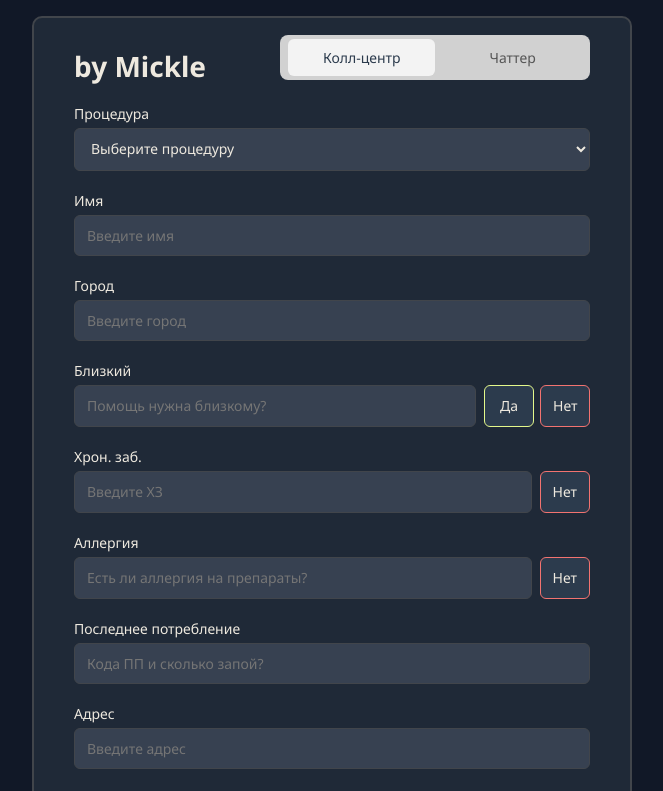
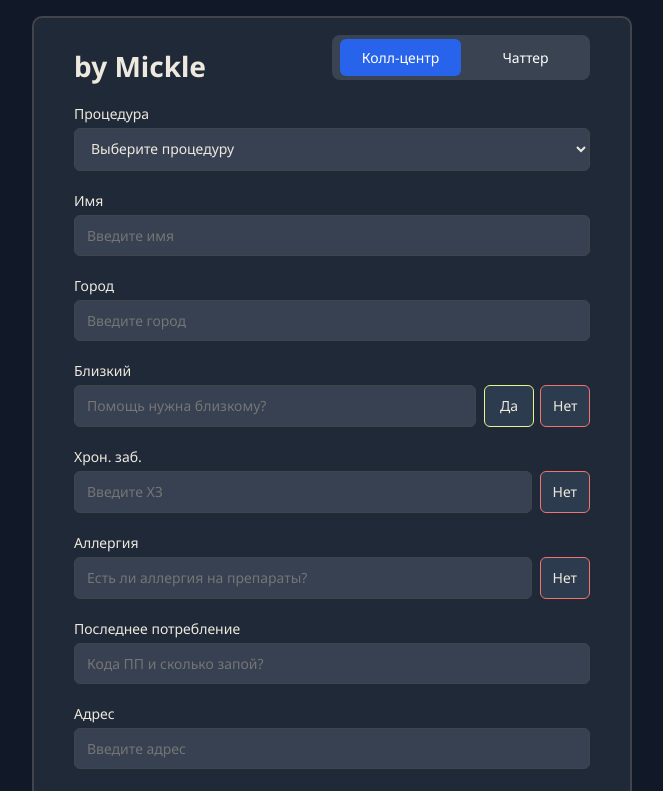
Before and after one commit to verestov/anamnesis-form, a React (Vite) app: page / in a window 1280 px wide. Shown: the top 791 px of the page, without its empty margins (308-971 px from the left). Built offline with nearby package versions, Linux system fonts and the light colour scheme.

Commit message:
redisign

```diff
--- a/src/index.css
+++ b/src/index.css
@@ -48,11 +48,12 @@ textarea {
 }
 
 .role-switcher {
+	position: relative;
 	display: flex;
-	width: 60%;
+	width: 50%;
 	padding: 4px;
 	margin-bottom: 16px;
-	background-color: #d1d1d1;
+	background-color: #394352;
 	border-radius: 8px;
 	gap: 4px;
 }
@@ -63,7 +64,7 @@ textarea {
 	border: none;
 	border-radius: 6px;
 	background-color: transparent;
-	color: #555;
+	color: #fff;
 	cursor: pointer;
 	transition:
 		background-color 0.2s ease,
@@ -71,8 +72,8 @@ textarea {
 }
 
 .role-switcher button.active {
-	background-color: #f3f3f3;
-	color: #2c3b4d;
+	background-color: #2763eb;
+	color: #fff;
 }
 
 .field {
```
